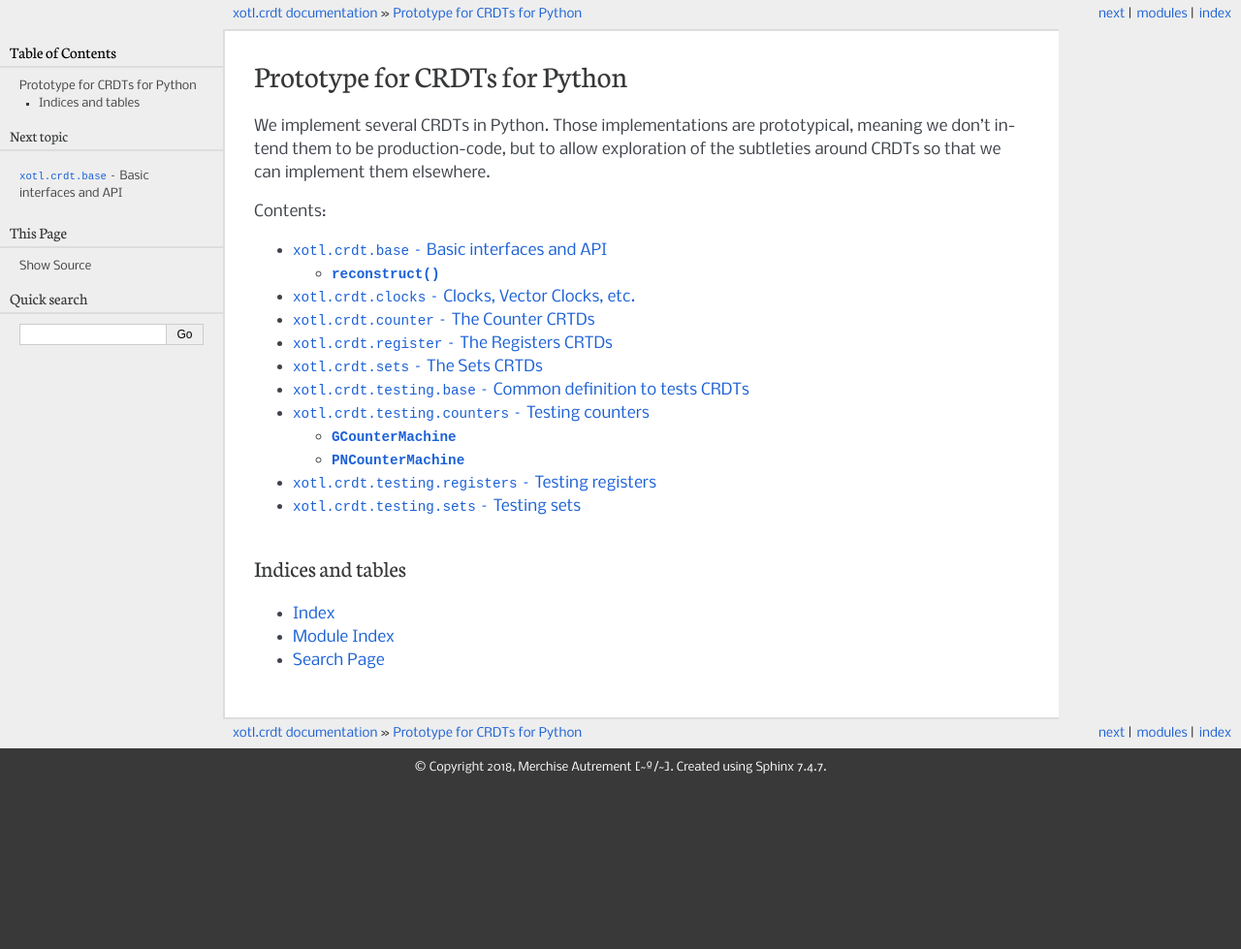
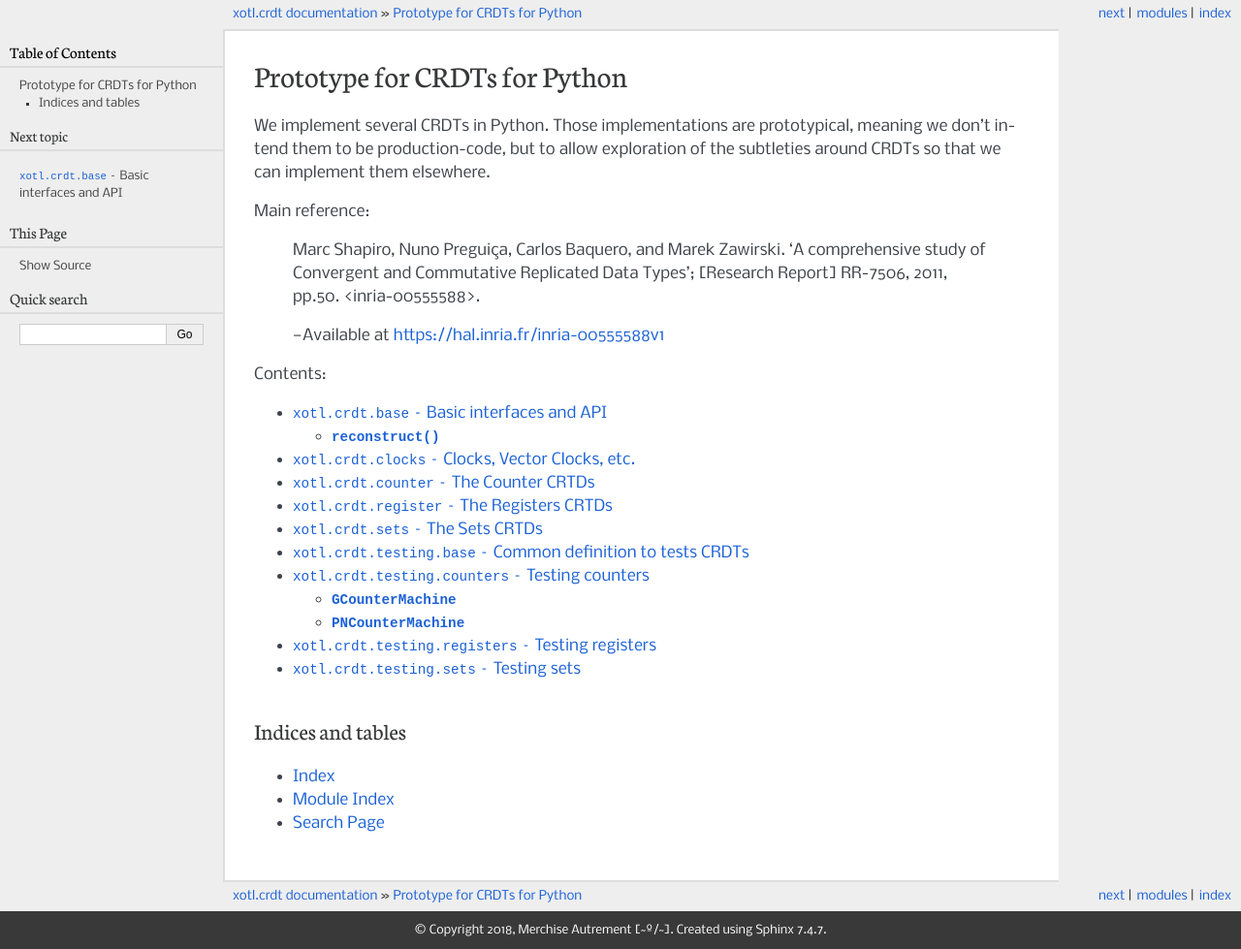
Before and after one commit to merchise/xotl.crdt, a Sphinx documentation site: the page built from docs/source/index.rst, in a window 1280 px wide. Shown: the whole page at 97% size. Built offline with Sphinx 7.4.7, drawn with Linux system fonts in a browser that asks for light colours; before the commit the page ends 900 px from its top, so only the background shows below that.

Commit message:
Add a link the CRDT paper.

```diff
--- a/docs/source/index.rst
+++ b/docs/source/index.rst
@@ -10,6 +10,14 @@
 We implement several CRDTs in Python.  Those implementations are prototypical,
 meaning we don't intend them to be production-code, but to allow exploration
 of the subtleties around CRDTs so that we can implement them elsewhere.
+
+Main reference:
+
+   Marc Shapiro, Nuno Preguiça, Carlos Baquero, and Marek Zawirski.  'A
+   comprehensive study of Convergent and Commutative Replicated Data Types';
+   [Research Report] RR-7506, 2011, pp.50. <inria-00555588>.
+
+   -- Available at https://hal.inria.fr/inria-00555588v1
 
 
 .. toctree::
```
